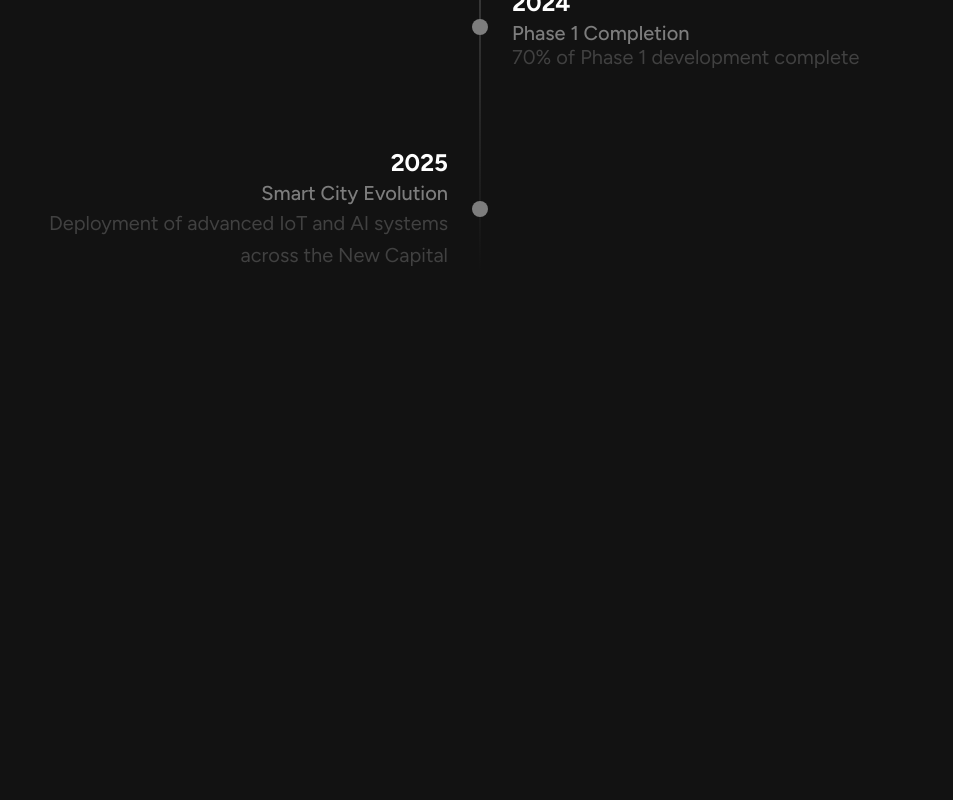
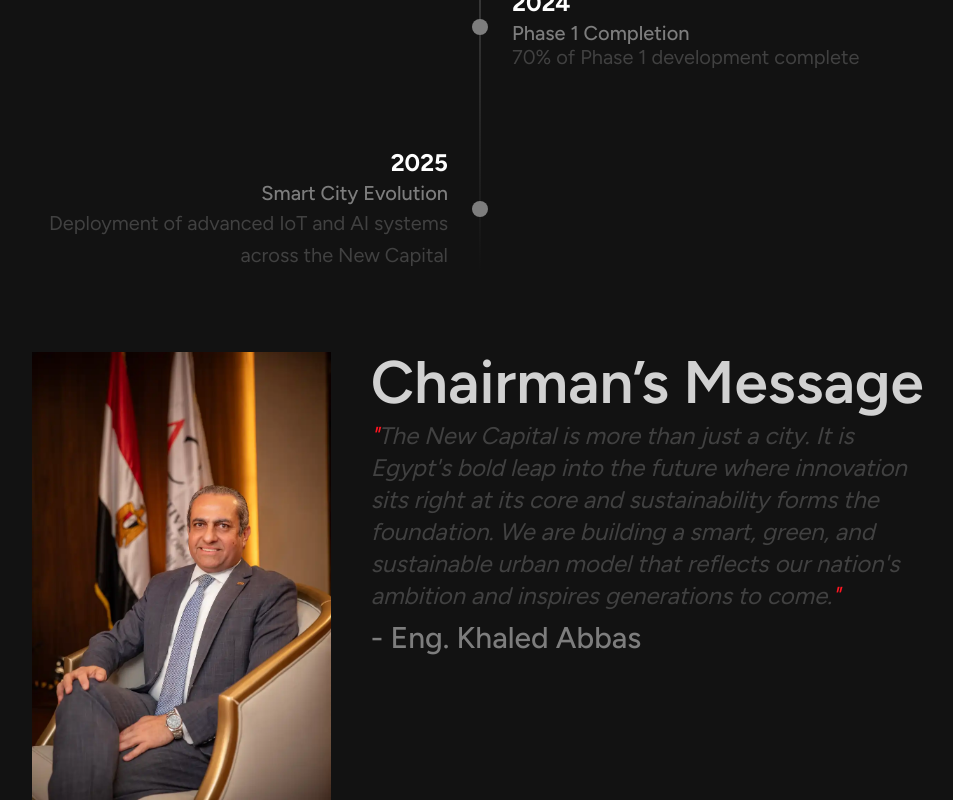
Before and after one commit to omaremadcc/ACUD, a Next.js app: page /about in a window 1280 px wide. Shown: the part 3394-4194 px from the top of the page, without its empty margins (160-1113 px from the left). Before the commit the page ends 3746 px from the top, so only its background shows below. Built offline with nearby package versions, Linux system fonts and the light colour scheme.

Commit message:
feat: Add chairman's message component
Introduces a new component to display the Chairman's message, including
an image and quote.
This component is added to the about page.

```diff
--- /dev/null
+++ b/app/Components/About/Chairman.tsx
@@ -0,0 +1,22 @@
+export default function Chairman() {
+  return (
+    <div className="responsive-container flex flex-col md:flex-row items-center md:items-start justify-center gap-10">
+      <img src="/about/chairman.webp" className="max-w-1/3" />
+      <div className="space-y-2 text-center md:text-left">
+        <h1 className="font-semibold text-6xl">Chairman’s Message</h1>
+        <p className="text-2xl italic text-muted-text">
+          <span className="text-primary">{'"'}</span>The New Capital is more
+          than just a city. It is Egypt's bold leap into the future where
+          innovation sits right at its core and sustainability forms the
+          foundation. We are building a smart, green, and sustainable urban
+          model that reflects our nation's ambition and inspires generations to
+          come.
+          <span className="text-primary">{'"'}</span>
+        </p>
+        <h5 className="text-3xl font-medium text-semi-muted-text">
+          - Eng. Khaled Abbas
+        </h5>
+      </div>
+    </div>
+  );
+}
--- a/app/about/page.tsx
+++ b/app/about/page.tsx
@@ -1,4 +1,5 @@
 import About from "../Components/About/About";
+import Chairman from "../Components/About/Chairman";
 import Milestones from "../Components/About/Milestones";
 
 export default function Page() {
@@ -42,6 +43,7 @@ export default function Page() {
       </div>
       <About />
       <Milestones />
+      <Chairman />
     </div>
   );
 }
```
Also changed, not shown: public/about/chairman.webp (added).
